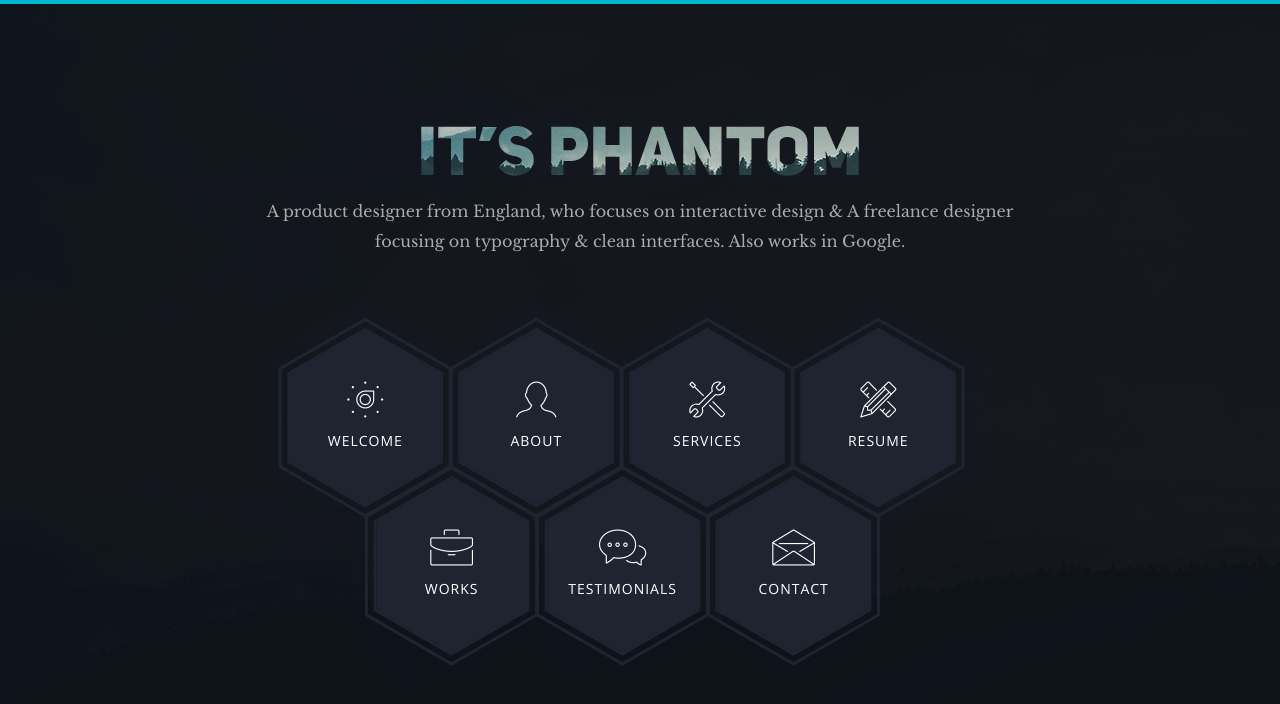
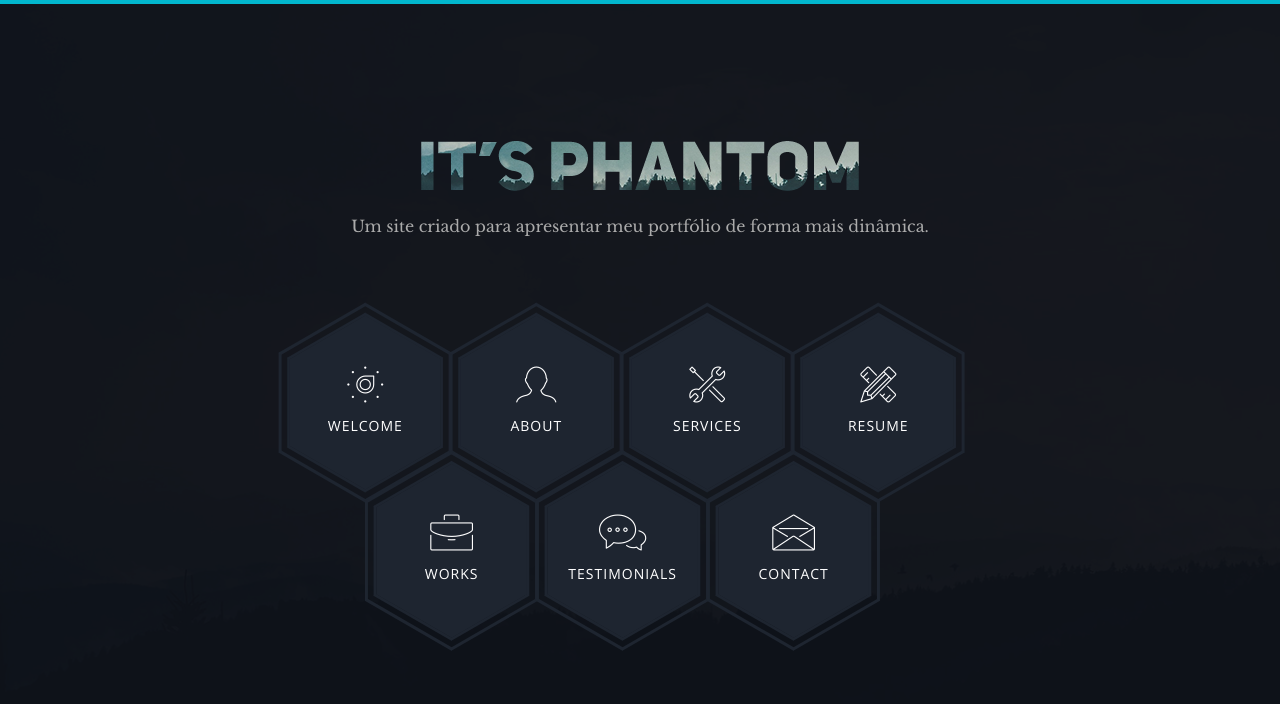
Before and after one commit to P3droCYB/Portf-lio, a website: page index.html in a window 1280 px wide. Drawn offline with nearby package versions, Linux system fonts and the light colour scheme; files whose address does not match are found by name.

Commit message:
Update index.html

```diff
--- a/index.html
+++ b/index.html
@@ -44,7 +44,7 @@
                             <div class="col-xs-12 col-md-offset-1 col-md-10 col-lg-offset-2 col-lg-8">
                                 <div class="page-title home text-center">
                                     <img src="img/phantom.png" alt="">
-                                    <p>A product designer from England, who focuses on interactive design &amp; A freelance designer focusing on typography &amp; clean interfaces. Also works in Google.</p>
+                                    <p>Um site criado para apresentar meu portfólio de forma mais dinâmica.</p>
                                 </div>
 
                                 <div class="hexagon-menu clear">
```
